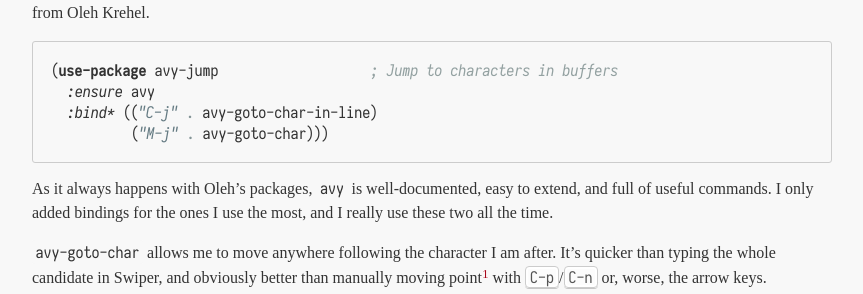
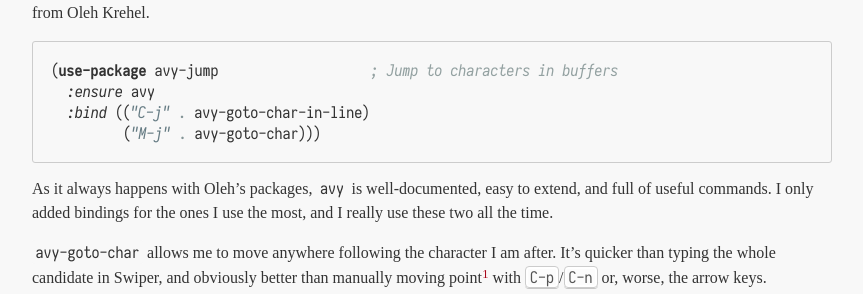
Before and after one commit to manuel-uberti/manuel-uberti.github.io, a Jekyll site: the page built from _posts/2019-02-14-avy.md, in a window 1280 px wide. Shown: the part 424-718 px from the top of the page, without its empty margins (208-1071 px from the left). Built offline with Jekyll 4.4.1, drawn with Linux system fonts in a browser that asks for light colours; some web fonts are replaced.

Commit message:
Update code snippet

````diff
--- a/_posts/2019-02-14-avy.md
+++ b/_posts/2019-02-14-avy.md
@@ -29,8 +29,8 @@ Krehel.
 ``` emacs-lisp
 (use-package avy-jump                   ; Jump to characters in buffers
   :ensure avy
-  :bind* (("C-j" . avy-goto-char-in-line)
-          ("M-j" . avy-goto-char)))
+  :bind (("C-j" . avy-goto-char-in-line)
+         ("M-j" . avy-goto-char)))
 ```
 
 As it always happens with Oleh’s packages, `avy` is well-documented, easy to
````
